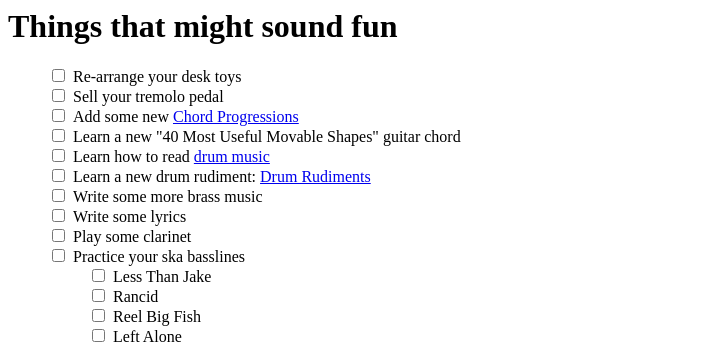
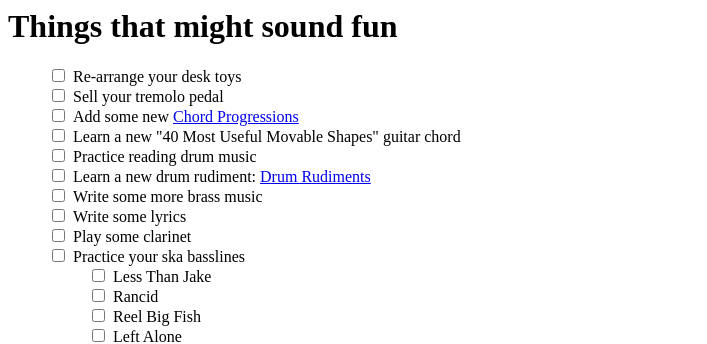
Before and after one commit to brgibson/www, a Jekyll site: the page todos/index.html, which Jekyll copies as it is, in a window 1280 px wide. Shown: the top 344 px of the page, without its empty margins (0-707 px from the left). Built offline with Jekyll 4.4.1, drawn with Linux system fonts in a browser that asks for light colours.

Commit message:
todos - small update

```diff
--- a/todos/index.html
+++ b/todos/index.html
@@ -14,7 +14,7 @@
     <li><label><input type="checkbox">Sell your tremolo pedal</label></li>
     <li><label><input type="checkbox">Add some new <a href="/chords/">Chord Progressions</a></label></li>
     <li><label><input type="checkbox">Learn a new "40 Most Useful Movable Shapes" guitar chord</label></li>
-    <li><label><input type="checkbox">Learn how to read <a href="https://www.schoolofrock.com/resources/drums/drum-notation-for-beginners">drum music</a></label></li>
+    <li><label><input type="checkbox">Practice reading drum music</label></li>
     <li><label><input type="checkbox">Learn a new drum rudiment: <a href="/drums/rudiments/">Drum Rudiments</a></label></li>
     <li><label><input type="checkbox">Write some more brass music</label></li>
     <li><label><input type="checkbox">Write some lyrics</label></li>
```
